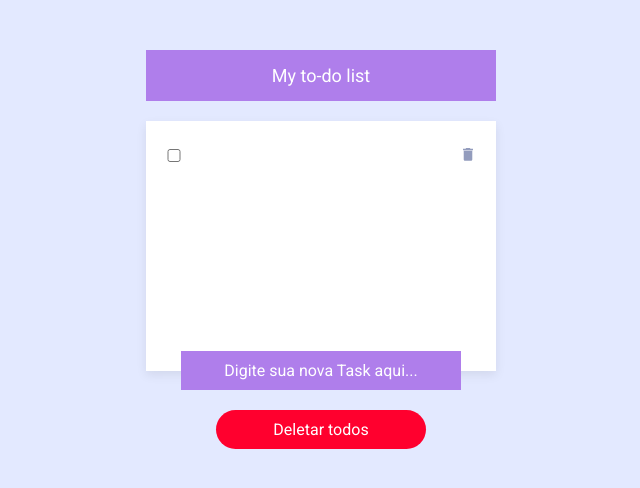
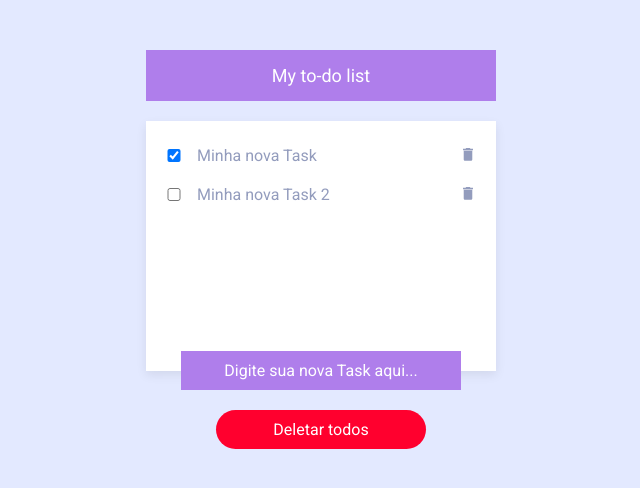
Before and after one commit to CarvalhoDeLucas/course-angular-udemy, an Angular app in the folder app-todo/: page / in a window 1280 px wide. Shown: the top 488 px of the page, without its empty margins (319-959 px from the left). Built offline with nearby package versions, Linux system fonts and the light colour scheme; a web font is replaced by a local one.

Commit message:
Lista do to-do

```diff
--- a/app-todo/src/app/modules/home/components/todo-list/todo-list.component.html
+++ b/app-todo/src/app/modules/home/components/todo-list/todo-list.component.html
@@ -1,15 +1,17 @@
-<section>
-  <ul>
-    <li>
-      <input type="checkbox">
-      <input type="text">
+<section [ngClass]="{'loading': !taskList.length}">
+
+  <ul *ngIf="taskList.length">
+    <li *ngFor="let item of taskList, let i = index">
+      <input type="checkbox" [(ngModel)]="item.checked">
+      <input type="text" [(ngModel)]="item.task">
 
       <button>
         <img src="assets/icons/icon-trash.svg" alt="">
       </button>
     </li>
   </ul>
+
 </section>
 
 <app-todo-input-add-itens></app-todo-input-add-itens>
-<app-todo-button-delete-all></app-todo-button-delete-all>
+<app-todo-button-delete-all *ngIf="taskList.length"></app-todo-button-delete-all>
--- a/app-todo/src/app/modules/home/components/todo-list/todo-list.component.ts
+++ b/app-todo/src/app/modules/home/components/todo-list/todo-list.component.ts
@@ -1,4 +1,7 @@
 import { Component, OnInit } from '@angular/core';
+
+//Interface
+import { TaskList } from '../../model/task-list';
 
 @Component({
   selector: 'app-todo-list',
@@ -7,9 +10,18 @@ import { Component, OnInit } from '@angular/core';
 })
 export class TodoListComponent implements OnInit {
 
+  public taskList: Array<TaskList> = [
+    { task: 'Minha nova Task', checked: true },
+    { task: 'Minha nova Task 2', checked: false },
+  ];
+
   constructor() { }
 
   ngOnInit(): void {
   }
 
+  public deleteItemTaskList(event: number) {
+    this.taskList.slice(event, 1);
+  }
+
 }
--- a/app-todo/src/app/modules/home/home.module.ts
+++ b/app-todo/src/app/modules/home/home.module.ts
@@ -1,5 +1,6 @@
 import { NgModule } from '@angular/core';
 import { CommonModule } from '@angular/common';
+import { FormsModule } from '@angular/forms';
 
 //Components
 import { HeaderComponent } from './components/header/header.component';
@@ -19,7 +20,8 @@ import { HomeComponent } from './pages/home/home.component';
     HomeComponent
   ],
   imports: [
-    CommonModule
+    CommonModule,
+    FormsModule
   ]
 })
 export class HomeModule { }
--- /dev/null
+++ b/app-todo/src/app/modules/home/model/task-list.ts
@@ -0,0 +1,4 @@
+export interface TaskList {
+    task: string,
+    checked: boolean
+}
```
